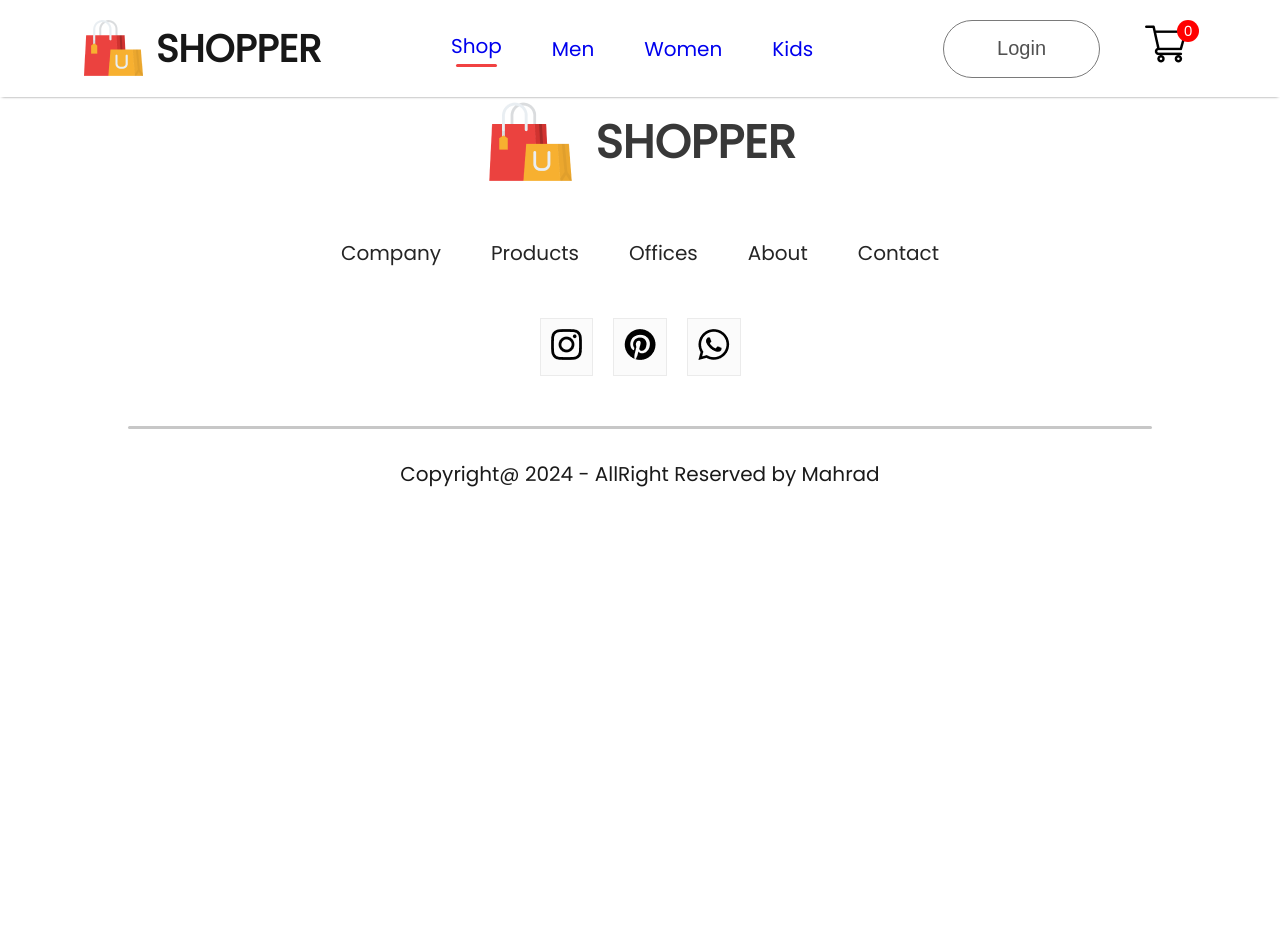
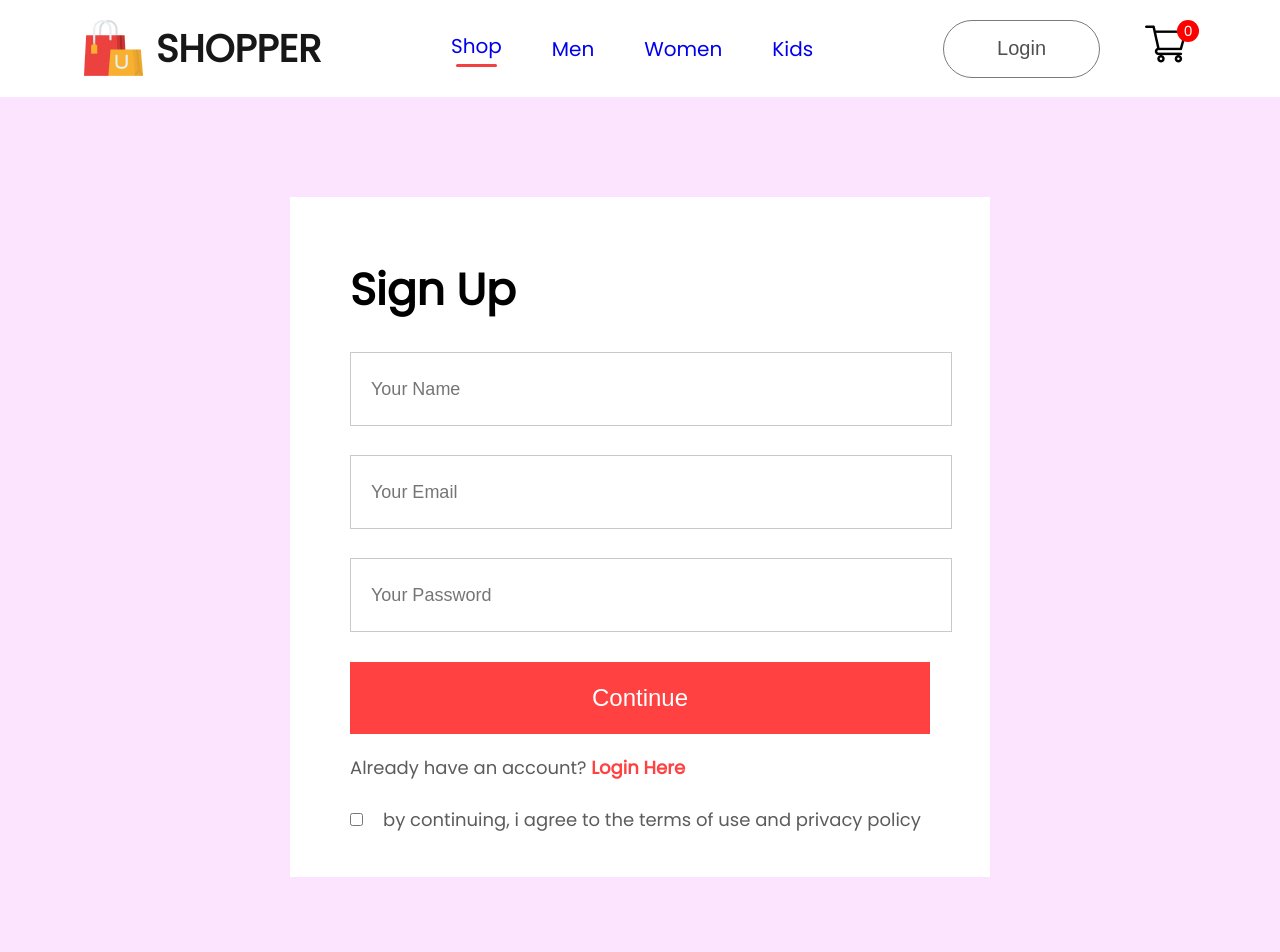
Before and after one commit to Mahradtangestani/ecommerce, a React (Create React App) app: page /login in a window 1280 px wide. Shown: the top 952 px of the page. Before the commit the page ends 800 px from the top, so only its background shows below. Built offline with nearby package versions, Linux system fonts and the light colour scheme.

Commit message:
Login has been completed

```diff
--- /dev/null
+++ b/src/components/breadcrum/BreadCrum.jsx
@@ -0,0 +1,16 @@
+import React from 'react';
+import "./BreadCrum.css"
+import arrow_icon from "../Assets/breadcrum_arrow.png"
+
+const BreadCrum = (props) => {
+
+    const {product} = props
+
+    return (
+        <div className='breadcrum'>
+            HOME <img src={arrow_icon} alt="" /> SHOP <img src={arrow_icon} alt="" /> {product.category} <img src={arrow_icon} alt="" /> {product.name}
+        </div>
+    );
+}
+
+export default BreadCrum;
--- a/src/components/item/Item.jsx
+++ b/src/components/item/Item.jsx
@@ -1,10 +1,11 @@
 import React from 'react';
 import "./Item.css"
+import { Link } from 'react-router-dom';
 
 const Item = (props) => {
     return (
         <div className='item'>
-            <img src={props.image} alt="" />
+            <Link to={`/product/${props.id}`}><img src={props.image} alt="" /></Link>
             <p>{props.name}</p>
             <div className='item-prices'>
                 <div className="item-price-new">
--- a/src/pages/LoginSignup.jsx
+++ b/src/pages/LoginSignup.jsx
@@ -1,9 +1,23 @@
 import React from 'react';
+import "./css/Loginsignup.css"
 
 const LoginSignup = () => {
     return (
         <div className='loginsignup'>
-
+            <div className="loginsignup-container">
+                <h1>Sign Up</h1>
+                <div className="loginsignup-fields">
+                   <input type="text" placeholder='Your Name'/>
+                   <input type="email" placeholder='Your Email'/>
+                   <input type="text" placeholder='Your Password'/>
+                </div>
+                <button>Continue</button>
+                <p className="loginsignup-login">Already have an account? <span>Login Here</span></p>
+                <div className='loginsignup-agree'>
+                   <input type="checkbox" name='' id='' />
+                   <p>by continuing, i agree to the terms of use and privacy policy</p>
+                </div>
+            </div>
         </div>
     );
 }
--- a/src/pages/Product.jsx
+++ b/src/pages/Product.jsx
@@ -1,9 +1,18 @@
-import React from 'react';
+import React, { useContext } from 'react';
+import { ShopContext } from '../context/ShopContext';
+import { useParams } from 'react-router-dom';
+import BreadCrum from '../components/breadcrum/BreadCrum';
 
 const Product = () => {
+
+    const {all_product} = useContext(ShopContext)
+    const {productId} = useParams()
+
+    const product = all_product.find((e)=> e.id === Number(productId))
+
     return (
         <div>
-
+            <BreadCrum product={product}/>
         </div>
     );
 }
--- /dev/null
+++ b/src/pages/css/Loginsignup.css
@@ -0,0 +1,62 @@
+.loginsignup{
+    width: 100%;
+    height: auto;
+    background: #fce3fe;
+    padding-top: 100px;
+    padding-bottom: 100px;
+}
+.loginsignup-container{
+    width: 580px;
+    height: 600px;
+    background: white;
+    margin: auto;
+    padding: 40px 60px
+}
+.loginsignup-container h1{
+    margin: 20px 0px;
+}
+.loginsignup-fields{
+    display: flex;
+    flex-direction: column;
+    gap: 29px;
+    margin-top: 30px;
+}
+.loginsignup-fields input{
+    width: 100%;
+    height: 72px;
+    padding-left: 20px;
+    border: 1px solid #c9c9c9;
+    outline: none;
+    color: #5c5c5c;
+    font-size: 18px;
+}
+.loginsignup-container button{
+    width: 580px;
+    height: 72px;
+    color:  white;
+    background-color: #ff4141;
+    margin-top: 30px;
+    border: none;
+    font-size: 24px;
+    font-weight: 500;
+    cursor: pointer;
+}
+.loginsignup-login{
+    margin-top: 20px;
+    color: #5c5c5c;
+    font-size: 18px;
+    font-weight: 500;
+}
+.loginsignup-login span{
+    color: #ff4141;
+    font-weight: 600;
+}
+.loginsignup-agree{
+    display: flex;
+    align-items: center;
+    margin-top: 25px;
+    gap: 20px;
+    color: #5c5c5c;
+    font-size: 18px;
+    font-weight: 500;
+}
```
Also changed, not shown: src/components/breadcrum/BreadCrum.css (added).
